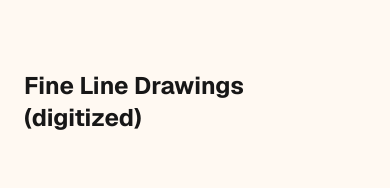
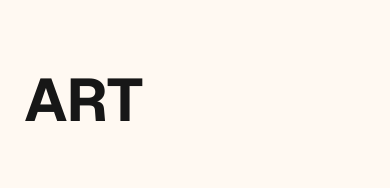
Before and after one commit to iliamahns/portfolio, a Next.js app: page /art in a window 390 px wide. Shown: the part 181-369 px from the top of the page. Built offline with nearby package versions, Linux system fonts and the light colour scheme.

Commit message:
art title

```diff
--- a/app/art/page.tsx
+++ b/app/art/page.tsx
@@ -169,6 +169,8 @@ export default function Art() {
 
             {/* RIGHT CONTENT (scrollable) */}
             <div className="flex-1 overflow-y-auto p-6 pt-[144px]">
+                {/* Add mobile title */}
+                <h1 className="text-6xl font-bold mb-12 pb-2 md:hidden">ART</h1>
                 <ArtSection
                     title="Fine Line Drawings (digitized)"
                     id="fine-line"
```
